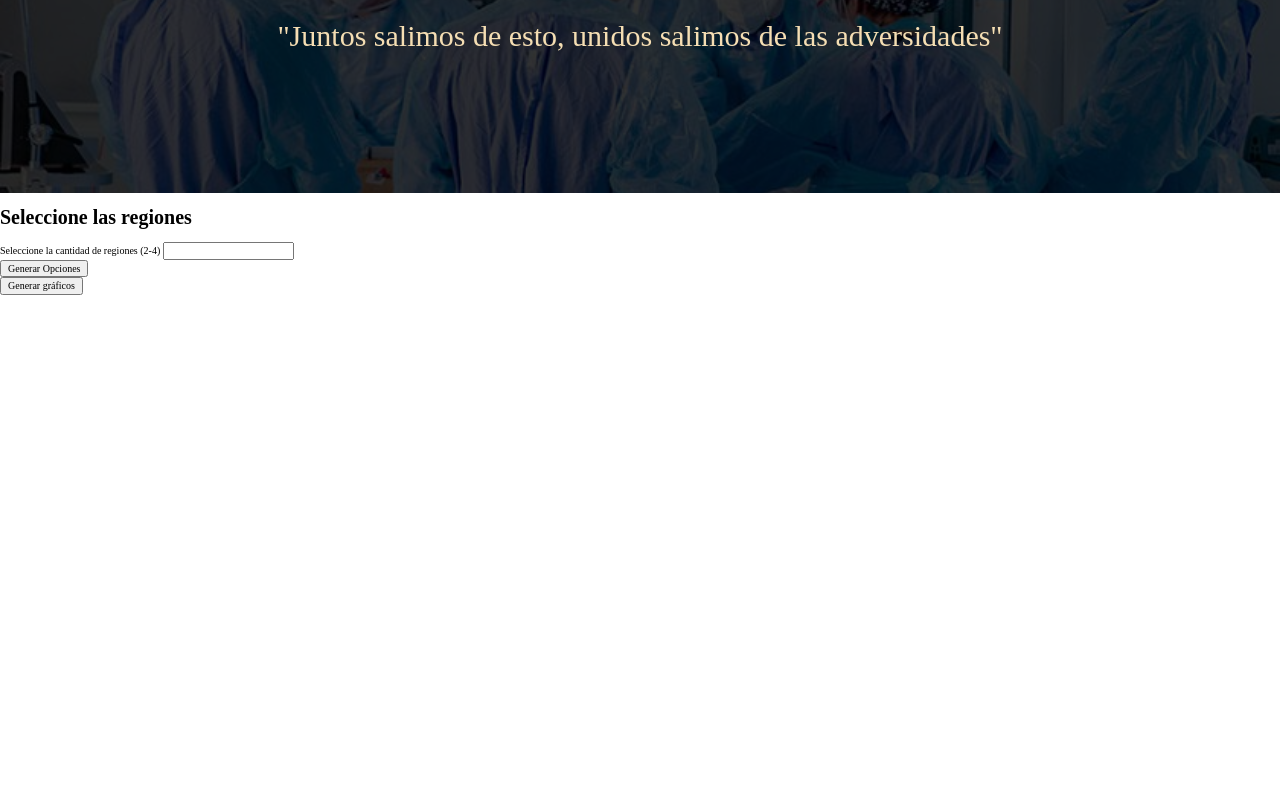
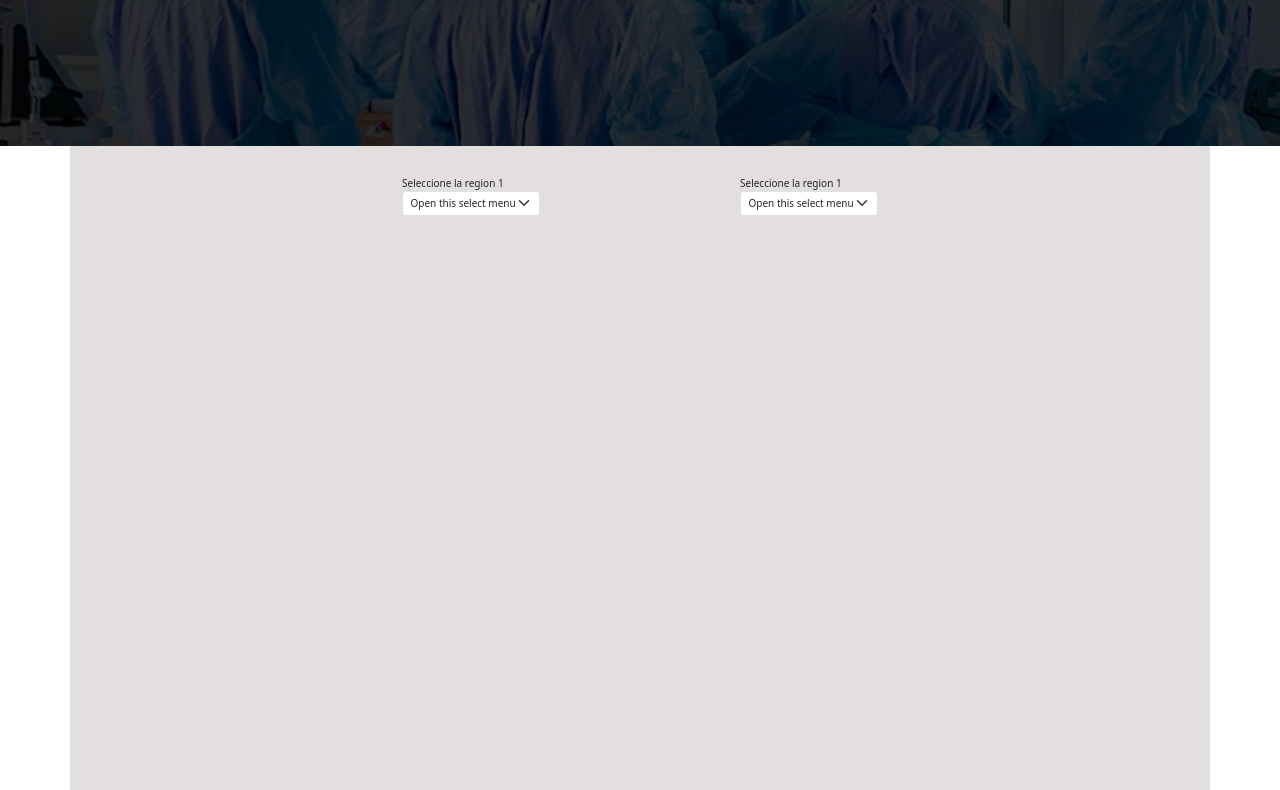
Before and after one commit to JulioChura/TareaAjax, a plain HTML site: page problema1/index.html in a window 1280 px wide. Shown: the part 307-1097 px from the top of the page. Before the commit the page ends 800 px from the top, so only its background shows below. Drawn offline with nearby package versions, Linux system fonts and the light colour scheme; a script that the page names is missing.

Commit message:
Se crea una version beta de las opciones multiples

```diff
--- a/problema1/css/style.css
+++ b/problema1/css/style.css
@@ -71,3 +71,19 @@ html {
     font-size: 3rem;
     color: wheat;
 }
+
+.container {
+    margin: 0 auto;
+    width: 100rem;
+    max-width: 80%;
+    background-color: rgb(228, 223, 223);
+    height: 100vh;
+
+}
+
+.opciones {
+    display: flex;
+    justify-content: center;
+    gap: 20rem;
+    padding-top: 3rem;
+}
--- a/problema1/index.html
+++ b/problema1/index.html
@@ -6,6 +6,7 @@
     <title>Gráficos comparativos </title>
     <link rel="stylesheet" href="css/style.css">
     <link rel="stylesheet" href="css/normalize.css">
+    <link href="https://cdn.jsdelivr.net/npm/bootstrap@5.3.3/dist/css/bootstrap.min.css" rel="stylesheet" integrity="sha384-QWTKZyjpPEjISv5WaRU9OFeRpok6YctnYmDr5pNlyT2bRjXh0JMhjY6hW+ALEwIH" crossorigin="anonymous">
 </head>
 <body>
 
@@ -25,33 +26,32 @@
                 <p class="header__descripcion-mensaje">"Juntos salimos de esto, unidos salimos de las adversidades"</p>
             </div>
         </div>
-
     </header>
 
 
-    <div class="inicio">
-        <div class="inicio">
-            <h1>Seleccione las regiones </h1>
-            <div>
-                <div>
-                    <label for="">Seleccione la cantidad de regiones (2-4)</label>
-                    <input type="number" id="cantidad">
-                </div>
-                <div>
-                    <button>Generar Opciones </button>
-                </div>
-                <div id="campos">
-
-                </div>
-                <div>
-                    <button>Generar gráficos</button>
-                </div>
+    <div class="container">
+        <div class="opciones">
+            <div class="opciones__lado">
+                <label for="">Seleccione la region 1</label>
+                <select class="form-select" aria-label="Default select example">
+                    <option selected>Open this select menu</option>
+                    <option value="1">One</option>
+                    <option value="2">Two</option>
+                    <option value="3">Three</option>
+                </select>
+            </div>
+            <div class="opciones__lado">
+                <label for="">Seleccione la region 1</label>
+                <select class="form-select" aria-label="Default select example">
+                    <option selected>Open this select menu</option>
+                    <option value="1">One</option>
+                    <option value="2">Two</option>
+                    <option value="3">Three</option>
+                </select>
             </div>
         </div>
+    </div>
 
-
-
-    </div>
     <script src="javascript/script.js"></script>
 </body>
 </html>
```
